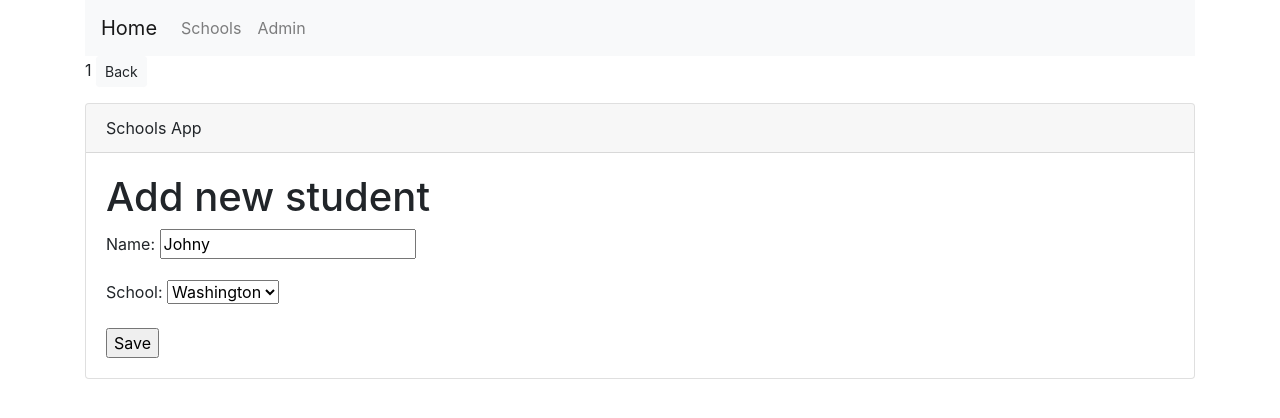
After one commit to RShveda/django-study-crud, a Django app: page /listing/schools/1/1/student_update_form in a window 1280 px wide. The commit adds this page. Shown: the top 418 px of the page. Run offline with Django 3.2, Linux system fonts and the light colour scheme; data comes from the database, SQL or seed files in the repository; both versions use the stored data as it was after the commit; some libraries are stand-ins or nearby versions.

Commit message:
added fuunctionality to Create, Edit, and Delete Student

```diff
--- a/listing/models.py
+++ b/listing/models.py
@@ -1,10 +1,14 @@
 from django.db import models
+from django.urls import reverse
 
 # Create your models here.
 class School(models.Model):
     name = models.CharField(max_length=40)
     location = models.CharField(max_length=40)
     students_counter = models.IntegerField(default = 0)
+
+    def get_absolute_url(self):
+        return reverse('listing:school', kwargs={'school': self.name})
 
     def __str__(self):
         return self.name
@@ -20,5 +24,15 @@ class Student(models.Model):
         a.save()
         super().save(*args, **kwargs)
 
+    def delete(self, *args, **kwargs):
+        ## increment students counter for this particular school
+        a = self.school
+        a.students_counter = len(Student.objects.filter(school = a)) - 1
+        a.save()
+        super().delete(*args, **kwargs)
+
+    def get_absolute_url(self):
+        return reverse('listing:student', kwargs={"school": self.school.name, "student": self.pk})
+
     def __str__(self):
         return self.name
--- a/listing/templates/listing/schools.html
+++ b/listing/templates/listing/schools.html
@@ -2,6 +2,7 @@
 
 {% block schools_body %}
 <h1>This is a list of schools!</h1>
+
 {% if school_list %}
 <table>
   <th>School Name</th>
@@ -14,6 +15,8 @@
   {% endfor %}
 </table>
 {% endif %}
+<a href="{% url "listing:create_school" %}" class="btn btn-sm btn-outline-primary">Add new</a>
+
 
 
 {% endblock schools_body %}
--- /dev/null
+++ b/listing/templates/listing/student_form.html
@@ -0,0 +1,18 @@
+{% extends "listing/listing_base.html" %}
+
+{% block button %}
+  {{ view.kwargs.school }}
+  <a href="{% url 'listing:schools' %}"><button type="button" class="btn btn-light btn-sm">Back</button></a>
+{% endblock button %}
+
+{% block schools_body %}
+<h1>Add new student</h1>
+
+<form method="post">
+  {% csrf_token %}
+  {{form.as_p}}
+  <input type="submit" value="Save">
+</form>
+
+
+{% endblock schools_body %}
--- a/listing/templates/listing/students.html
+++ b/listing/templates/listing/students.html
@@ -1,19 +1,22 @@
 {% extends "listing/listing_base.html" %}
+
 
 {% block button %}
   <a href="{% url 'listing:schools' %}"><button type="button" class="btn btn-light btn-sm">Back</button></a>
 {% endblock button %}
 
 {% block schools_body %}
-<h1>This is a list of students for {{school}} school!</h1>
+<h1>This is a list of students for {{school_name}} school!</h1>
 {% if object_list %}
 <ol>
   {% for object in object_list %}
 
   <li><a href="{{object.pk}}">{{object.name}}</a></li>
   {% endfor %}
+
 </ol>
 {% endif %}
 
+<a href="{% url 'listing:create_student' school_name %}" class="btn btn-sm btn-outline-primary">Add new</a>
 
 {% endblock schools_body %}
--- a/listing/urls.py
+++ b/listing/urls.py
@@ -16,12 +16,16 @@ Including another URLconf
 from django.contrib import admin
 from django.urls import path
 from django.views.generic import TemplateView
-from listing.views import SchoolList, SchoolStudentList, StudentDetailView
+from listing.views import SchoolList, SchoolStudentList, StudentDetailView, StudentCreateView, StudentUpdateView, SchoolCreateView, StudentDeleteView
 
 app_name = "listing"
 
 urlpatterns = [
     path('schools', SchoolList.as_view(), name = "schools"),
     path('schools/<school>/', SchoolStudentList.as_view(), name = "school"),
-    path('schools/<school>/<student>', StudentDetailView.as_view(), name = "student")
+    path('schools/<school>/student_form', StudentCreateView.as_view(), name = "create_student"),
+    path('schools/<school>/<student>/student_update_form', StudentUpdateView.as_view(), name = "update_student"),
+    path('schools/<school>/<student>/student_confirm_delete', StudentDeleteView.as_view(), name = "delete_student"),
+    path('school_form', SchoolCreateView.as_view(), name = "create_school"),
+    path('schools/<school>/<student>', StudentDetailView.as_view(), name = "student"),
 ]
--- a/listing/views.py
+++ b/listing/views.py
@@ -1,7 +1,10 @@
 from django.shortcuts import render
 from django.views.generic import ListView, DetailView
+from django.views.generic.edit import CreateView, UpdateView, DeleteView
 from listing.models import School, Student
 from django.shortcuts import get_object_or_404
+from django.urls import reverse_lazy
+
 # Create your views here.
 
 class SchoolList(ListView):
@@ -12,15 +15,39 @@ class SchoolStudentList(ListView):
     template_name="listing/students.html"
 
     def get_queryset(self):
-        self.school = get_object_or_404(School, name = self.kwargs['school'])
-        return Student.objects.filter(school = self.school)
+        self.school_name = get_object_or_404(School, name = self.kwargs['school'])
+        return Student.objects.filter(school = self.school_name)
 
     def get_context_data(self, **kwargs):
         context = super().get_context_data(**kwargs)
-        context['school'] = self.school
+        context['school_name'] = self.school_name
         return context
 
 class StudentDetailView(DetailView):
     model = Student
-    template_name="listing/student.html"
+    fields = ["name", "school"]
+    template_name = "listing/student.html"
     pk_url_kwarg = "student"
+
+class StudentCreateView(CreateView):
+    model = Student
+    fields = ["name"]
+
+    def form_valid(self, form):
+        form.instance.school = get_object_or_404(School, name = self.kwargs['school'])
+        return super().form_valid(form)
+
+class StudentUpdateView(UpdateView):
+    model = Student
+    fields = ["name", "school"]
+    pk_url_kwarg = "student"
+
+class StudentDeleteView(DeleteView):
+    model = Student
+    pk_url_kwarg = "student"
+    def get_success_url(self, **kwargs):
+        return reverse_lazy("listing:school", kwargs={"school":self.object.school})
+
+class SchoolCreateView(CreateView):
+    model = School
+    fields = ["name", "location"]
```
Also changed, not shown: listing/templates/listing/school_form.html (added, +17 -0 lines), listing/templates/listing/student.html (+7 -0 lines), listing/templates/listing/student_confirm_delete.html (added, +15 -0 lines), listing/templates/listing/student_update_form.html (added, +18 -0 lines), db.sqlite3.
